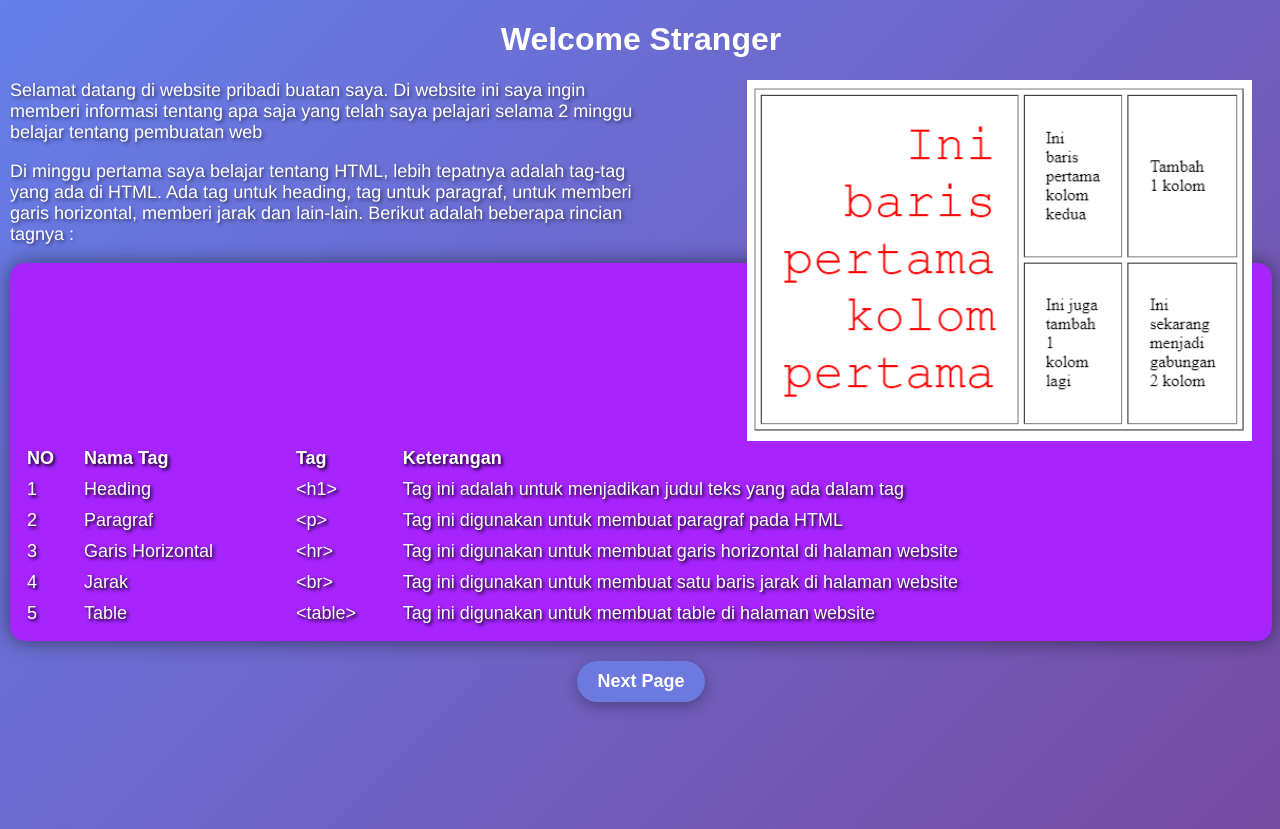
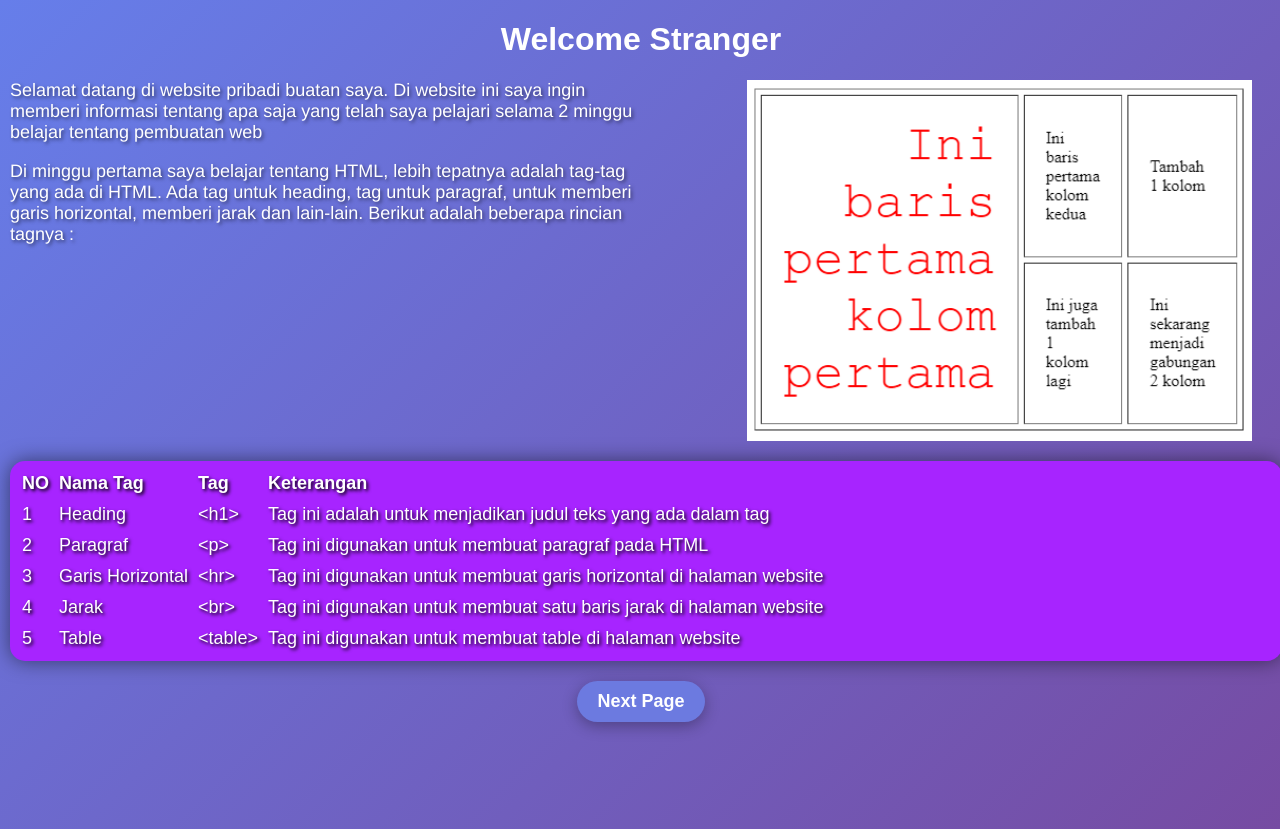
Before and after one commit to aorysan/web_06, a PHP site: page /firstPage.html in a window 1280 px wide. Run offline with PHP 8.4, Linux system fonts and the light colour scheme.

Commit message:
sedikit perubahan

```diff
--- a/p2/TI-2B_AryoAdiPutro/style.css
+++ b/p2/TI-2B_AryoAdiPutro/style.css
@@ -21,15 +21,16 @@ h1{
 }
 
 .table{
-    padding: 10px;
+    display: flex;
+    padding: 5px;
     background: rgb(167, 36, 255);
     color: white;
     border-radius: 15px;
     box-shadow: 0 0 20px rgba(0, 0, 0, 0.5);
+    width: 100%;
 }
 
 .content{
-    width: 100%;
     border-collapse: collapse;
     font-size: 18px;
     text-align: left;
@@ -76,6 +77,7 @@ h1{
     float: right;
     width: 40%;
     margin-right: 20px;
+    margin-bottom: 20px;
 }
 
 #secondImg{
```
